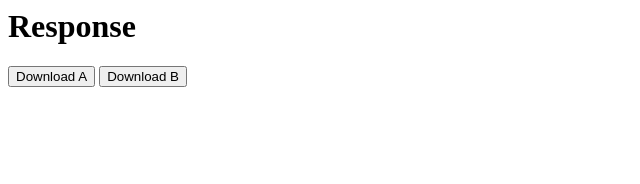
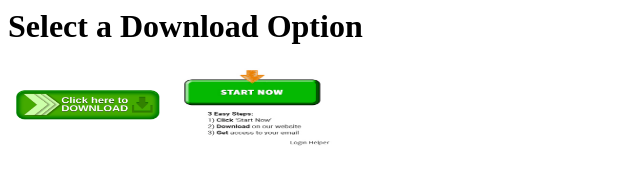
Before and after one commit to sqreon/enterprise-systems-cw, a website: page userInput.html in a window 1280 px wide. Shown: the whole page, without its empty margins (0-640 px from the left). Drawn offline with Linux system fonts and the light colour scheme.

Commit message:
Changed buttons to images, tidied input

```diff
--- a/userInput.html
+++ b/userInput.html
@@ -1,6 +1,6 @@
 <html>
 	<head>
-		<title>Just Some User Input</title>
+		<title>Get User Input</title>
 	</head>
 	<body onload="makeRequest();">
 
@@ -44,17 +44,13 @@
 		req.send();
 	}
 
-
 </script>
 
 
+<h1>Select a Download Option</h1>
 
-<h1>Response</h1>
-
-
-
-<input type = "button" value = "Download A" onclick = "voteDownloadA();" />
-<input type = "button" value = "Download B" onclick = "voteDownloadB();" />
+<input type = "image" src="img/downloadButtonA.png" alt="Download A" width="160" height="80" onclick = "voteDownloadA();" />
+<input type = "image" src="img/downloadButtonB.png" alt="Download B" width="160" height="80" onclick = "voteDownloadB();" />
 
 </body>
 </html>
```
Also changed, not shown: server.js (+0 -13 lines), img/downloadButtonA.png (added), img/downloadButtonB.png (added).
